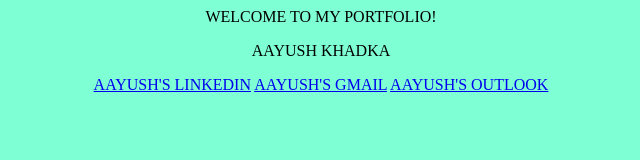
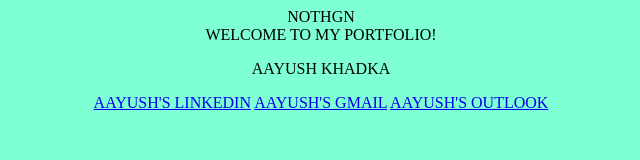
Before and after one commit to Khadkaa2/Portfolio-simple-project, a website: page HTMLPortfolioProject/src/index.html in a window 1280 px wide. Shown: the whole page, without its empty margins (319-959 px from the left). Drawn offline with Linux system fonts and the light colour scheme.

Commit message:
checking if commit works lets see

```diff
--- a/HTMLPortfolioProject/src/index.html
+++ b/HTMLPortfolioProject/src/index.html
@@ -5,7 +5,7 @@
   <meta name="viewport" content="width=device-width; initial-scale=1.0; maximum-scale=1.0;">
   <link rel="stylesheet" href="main.css">
   <title>HTML Portfolio</title>
-
+<div> nothgn </div>
 </head>
 <style> .Welcome{
 text-align: center;
```
Also changed, not shown: HTMLPortfolioProject/src/file.html (added).
